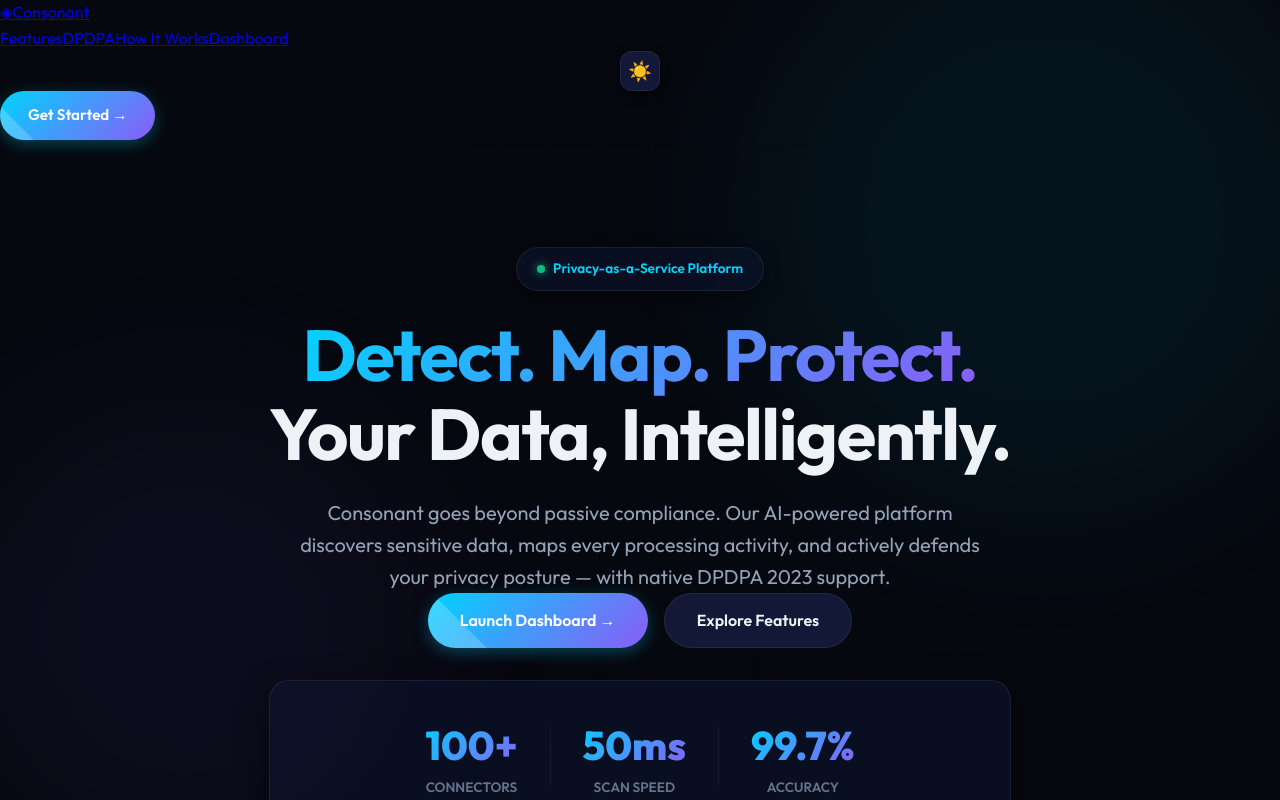
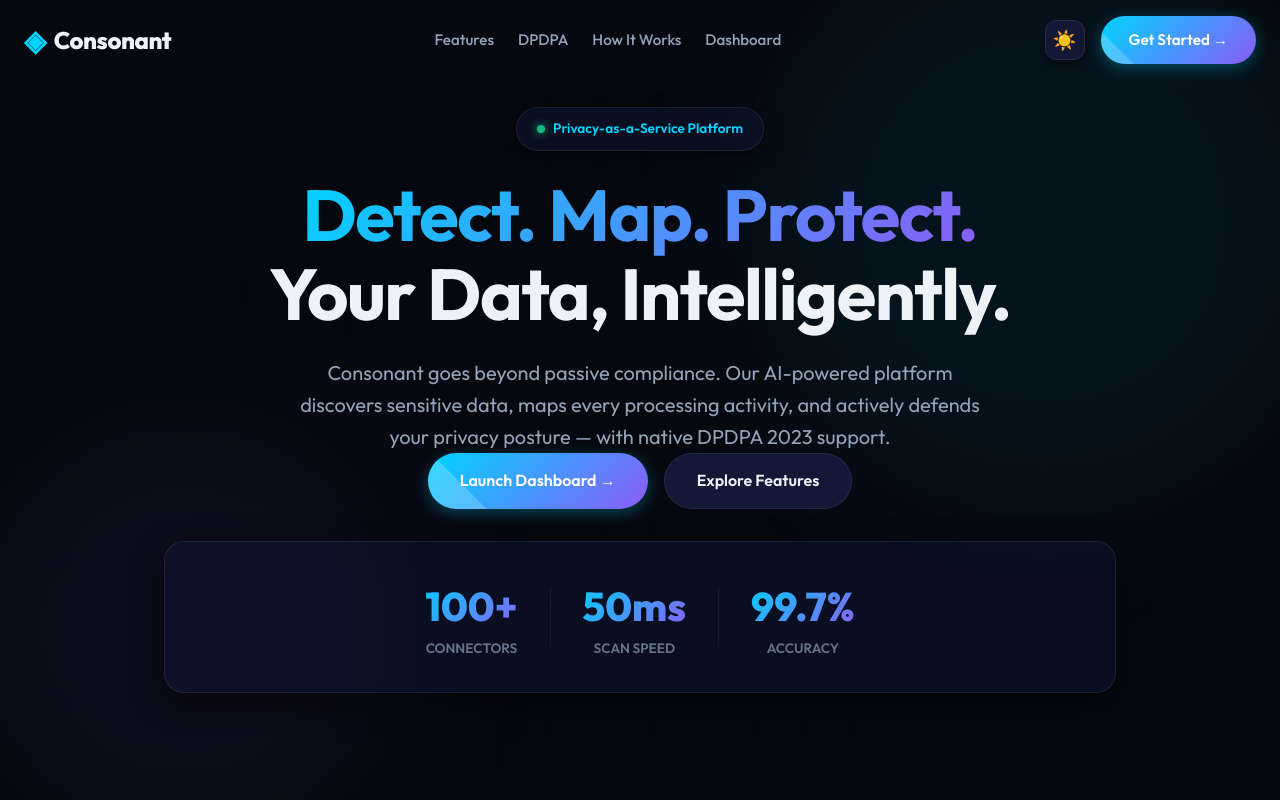
Before and after one commit to psyxsoul/consonant, a React (Vite) app: page / in a window 1280 px wide. Shown: the top 800 px of the page. Built offline with nearby package versions, Linux system fonts and the light colour scheme.

Commit message:
Fix CSS: Restore missing navbar, container, and footer layout classes

```diff
--- a/src/index.css
+++ b/src/index.css
@@ -103,6 +103,82 @@
   transition: background var(--transition-base), color var(--transition-base);
   min-height: 100vh;
   overflow-x: hidden;
+}
+
+/* ---------- Layout Containers ---------- */
+.container {
+  max-width: 1280px;
+  margin: 0 auto;
+  padding: 0 var(--space-6);
+  width: 100%;
+}
+
+/* ---------- Navbar ---------- */
+.navbar {
+  position: fixed;
+  top: 0;
+  left: 0;
+  right: 0;
+  height: 80px;
+  display: flex;
+  align-items: center;
+  z-index: 50;
+  transition: all var(--transition-base);
+  background: transparent;
+}
+
+.navbar.scrolled {
+  background: var(--bg-glass);
+  backdrop-filter: blur(20px);
+  -webkit-backdrop-filter: blur(20px);
+  border-bottom: 1px solid var(--border-default);
+  height: 70px;
+}
+
+.navbar-inner {
+  display: flex;
+  align-items: center;
+  justify-content: space-between;
+}
+
+.navbar-logo {
+  display: flex;
+  align-items: center;
+  gap: var(--space-2);
+  font-size: 1.5rem;
+  font-weight: 800;
+  color: var(--text-primary);
+  text-decoration: none;
+  letter-spacing: -0.02em;
+}
+
+.navbar-logo-icon {
+  color: var(--accent-cyan);
+  font-size: 1.8rem;
+}
+
+.navbar-links {
+  display: flex;
+  align-items: center;
+  gap: var(--space-6);
+}
+
+.navbar-links a {
+  color: var(--text-secondary);
+  text-decoration: none;
+  font-size: 0.95rem;
+  font-weight: 500;
+  transition: color var(--transition-base);
+}
+
+.navbar-links a:hover {
+  color: var(--accent-cyan);
+}
+
+.navbar-actions {
+  display: flex;
+  align-items: center;
+  gap: var(--space-4);
 }
 
 /* Spatial Background Wrapper */
@@ -598,3 +674,64 @@
 .theme-toggle:hover {
   box-shadow: var(--shadow-glow);
 }
+
+/* ---------- Footer ---------- */
+.footer {
+  border-top: 1px solid var(--border-default);
+  background: var(--bg-secondary);
+  padding: var(--space-12) 0 var(--space-6) 0;
+  margin-top: auto;
+}
+
+.footer-grid {
+  display: grid;
+  grid-template-columns: 2fr 1fr 1fr 1fr;
+  gap: var(--space-8);
+  margin-bottom: var(--space-12);
+}
+
+.footer-brand p {
+  color: var(--text-secondary);
+  font-size: 0.95rem;
+  max-width: 300px;
+  line-height: 1.6;
+}
+
+.footer-col {
+  display: flex;
+  flex-direction: column;
+  gap: var(--space-3);
+}
+
+.footer-col h4 {
+  font-size: 1.05rem;
+  margin-bottom: var(--space-2);
+  color: var(--text-primary);
+}
+
+.footer-col a {
+  color: var(--text-secondary);
+  text-decoration: none;
+  font-size: 0.95rem;
+  transition: color var(--transition-base);
+}
+
+.footer-col a:hover {
+  color: var(--accent-cyan);
+}
+
+.footer-bottom {
+  display: flex;
+  justify-content: space-between;
+  align-items: center;
+  padding-top: var(--space-6);
+  border-top: 1px solid var(--border-subtle);
+  color: var(--text-muted);
+  font-size: 0.85rem;
+}
+
+@media (max-width: 768px) {
+  .footer-grid {
+    grid-template-columns: 1fr;
+  }
+}
--- a/src/pages/Landing.jsx
+++ b/src/pages/Landing.jsx
@@ -67,11 +67,12 @@
                     maskImage: 'radial-gradient(ellipse 60% 50% at 50% 50%, black 0%, transparent 80%)'
                 }} />
 
-                <div className="hero-content" style={{
+                <div className="hero-content container" style={{
                     position: 'relative',
                     zIndex: 2,
                     textAlign: 'center',
-                    maxWidth: '900px'
+                    maxWidth: '1000px',
+                    padding: '0 var(--space-6)'
                 }}>
                     <div className="mb-6" style={{
                         display: 'inline-flex',
```
